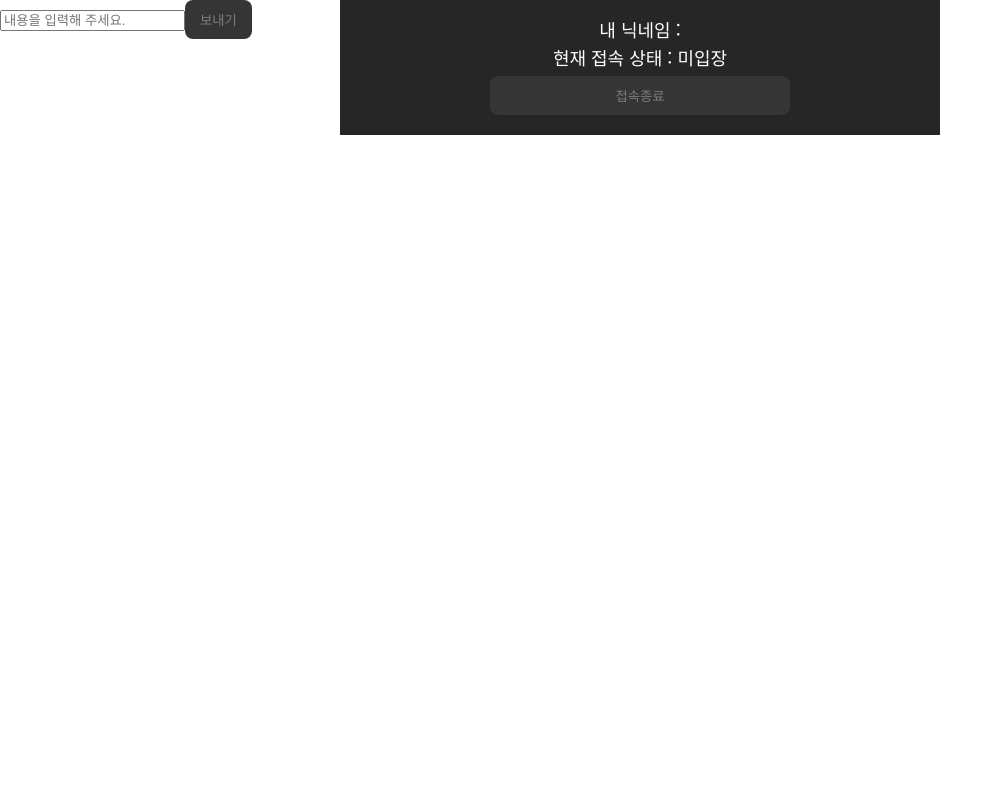
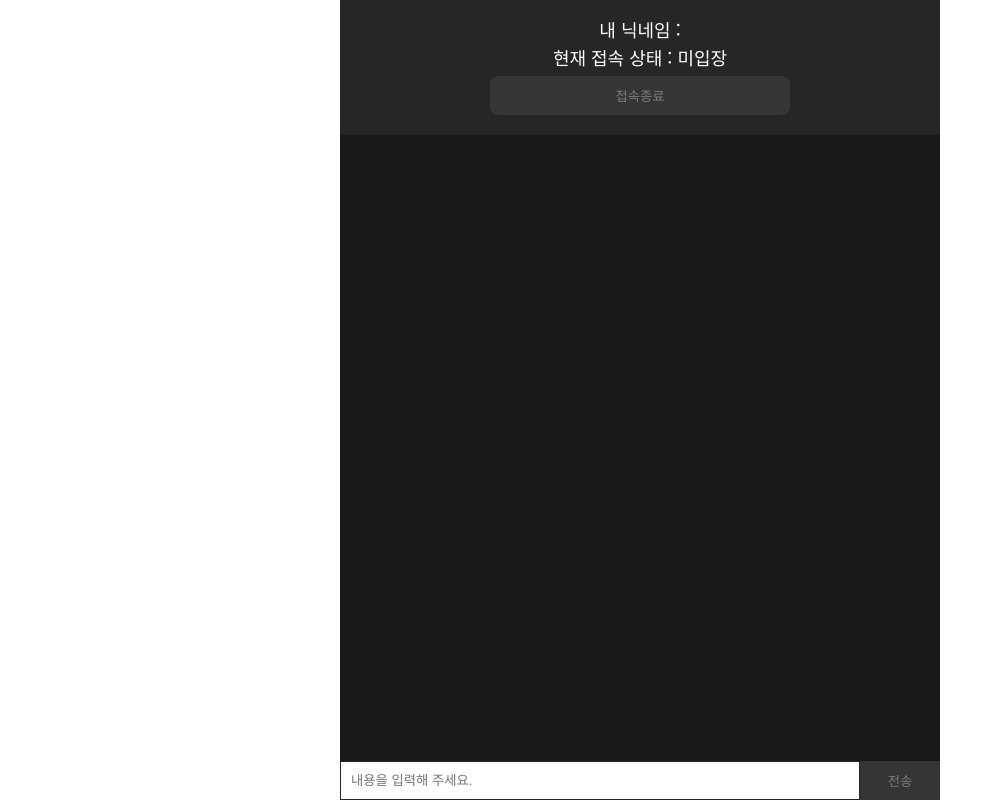
Before and after one commit to seokachu/LiveChat, a Next.js app: page /chat in a window 1280 px wide. Shown: the whole page, without its empty margins (0-1003 px from the left). Built offline with nearby package versions, Linux system fonts and the light colour scheme; a web font is replaced by a local one.

Commit message:
[Style] 메인페이지 css 완료

```diff
--- a/src/layout/Main.tsx
+++ b/src/layout/Main.tsx
@@ -8,6 +8,8 @@ import {
 import { Messages } from "@/types";
 import renderMessageList from "@/utils/ChatListItem";
 import React, { useEffect, useState } from "react";
+import S from "@/style/main.module.css";
+import { toast } from "react-toastify";
 
 const Main = () => {
   const [userInput, setUserInput] = useState("");
@@ -30,7 +32,10 @@ const Main = () => {
   //NOTE - 메세지 전송
   const sendMessageToChatServer = (e: React.FormEvent<HTMLFormElement>) => {
     e.preventDefault();
-    setUserInput("");
+    if (!userInput.trim()) {
+      toast.error("내용을 입력해 주세요.");
+      return;
+    } else {
       socket?.emit(
         "message",
         { username: nickname, message: userInput },
@@ -38,6 +43,8 @@ const Main = () => {
           console.log(msg);
         }
       );
+      setUserInput("");
+    }
   };
 
   //NOTE - 실시간 message 리스트 보여주기
@@ -59,18 +66,29 @@ const Main = () => {
     };
   }, [socket]);
 
+  useEffect(() => {
+    window.scrollTo({
+      top: document.body.scrollHeight,
+      left: 0,
+      behavior: "smooth",
+    });
+  }, [messages]);
+
   return (
-    <main>
+    <div className={S.mainWrapper}>
+      <main className={S.main}>
         <ul>{renderMessageList(messages)}</ul>
         <form onSubmit={sendMessageToChatServer}>
           <input
             value={userInput}
             placeholder="내용을 입력해 주세요."
             onChange={(e) => setUserInput(e.target.value)}
+            autoFocus
           />
-        <button>보내기</button>
+          <button>전송</button>
         </form>
       </main>
+    </div>
   );
 };
 
--- a/src/style/enter.module.css
+++ b/src/style/enter.module.css
@@ -39,8 +39,5 @@
   border-radius: 3px;
   width: 200px;
   border: none;
-}
-
-.main input {
   outline: 1px solid var(--orange);
 }
--- /dev/null
+++ b/src/style/main.module.css
@@ -0,0 +1,52 @@
+.mainWrapper {
+  width: 100%;
+  height: 100vh;
+}
+
+.main {
+  width: 600px;
+  min-height: 100vh;
+  background-color: var(--primary-color);
+  margin: 0 auto;
+  padding-top: 132px;
+}
+
+.main form {
+  position: fixed;
+  width: 100%;
+  bottom: 0;
+  display: flex;
+}
+
+.main input {
+  width: 520px;
+  padding: 0 10px;
+  border: 1px solid var(--secondary-color);
+}
+
+.main input:focus {
+  outline: none;
+}
+
+.main button {
+  border-radius: 0;
+  width: 80px;
+}
+
+.main ul {
+  line-height: 24px;
+  padding: 10px 20px 60px;
+}
+
+.main ul li {
+  margin: 10px 0;
+  padding: 5px 0;
+}
+
+.enterUsernickname {
+  margin: 0 auto;
+  width: 100%;
+  text-align: center;
+  border-radius: 8px;
+  background-color: var(--secondary-color);
+}
--- a/src/style/reset.css
+++ b/src/style/reset.css
@@ -122,3 +122,7 @@ table {
   border-collapse: collapse;
   border-spacing: 0;
 }
+
+* {
+  box-sizing: border-box;
+}
--- a/src/utils/ChatListItem.tsx
+++ b/src/utils/ChatListItem.tsx
@@ -1,9 +1,14 @@
 import { Messages } from "@/types";
+import S from "@/style/main.module.css";
 
 const renderMessageList = (messages: Messages[]) => {
   return messages.map((msg, index) => {
     if (msg.username === "") {
-      return <li key={index}>{msg.message}</li>;
+      return (
+        <li className={S.enterUsernickname} key={index}>
+          {msg.message}
+        </li>
+      );
     } else {
       return (
         <li key={index}>
```
Lines whose indentation alone changed are shown as unchanged.
